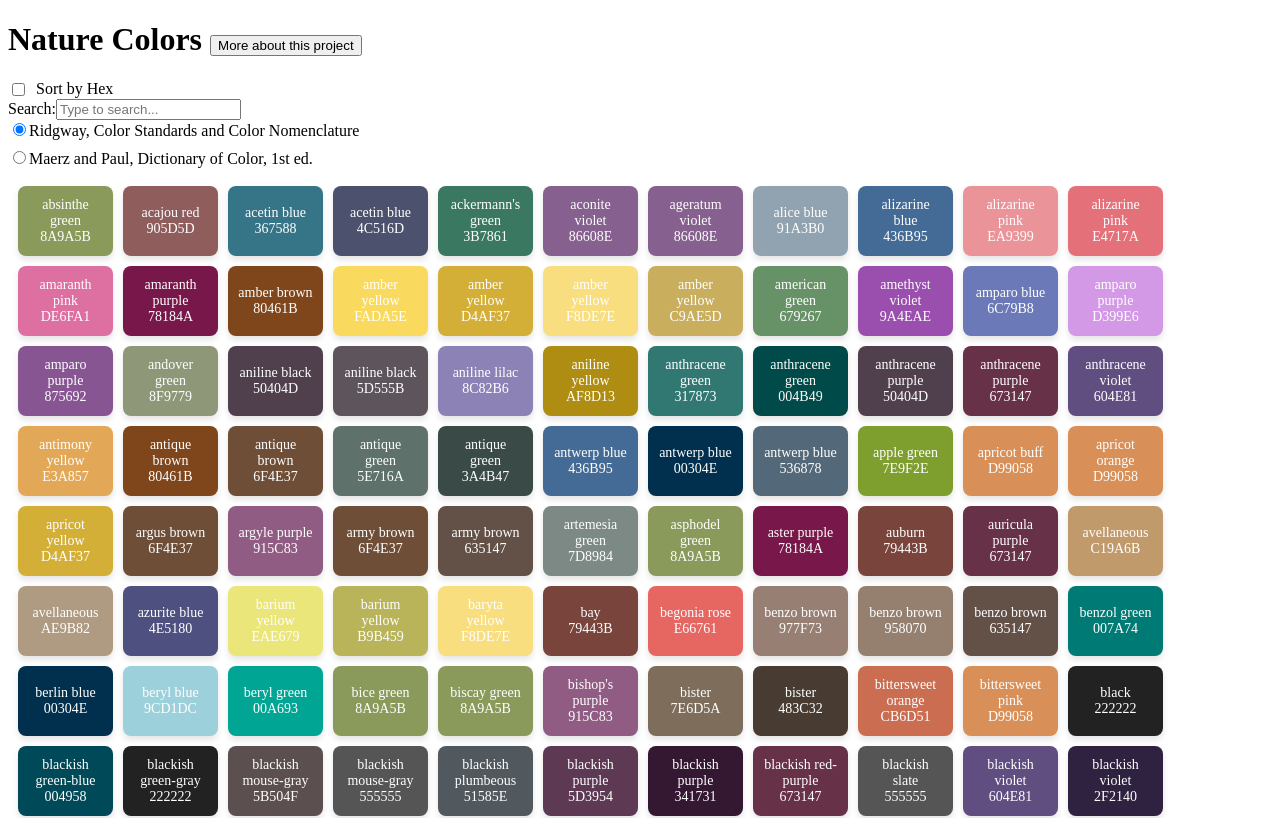
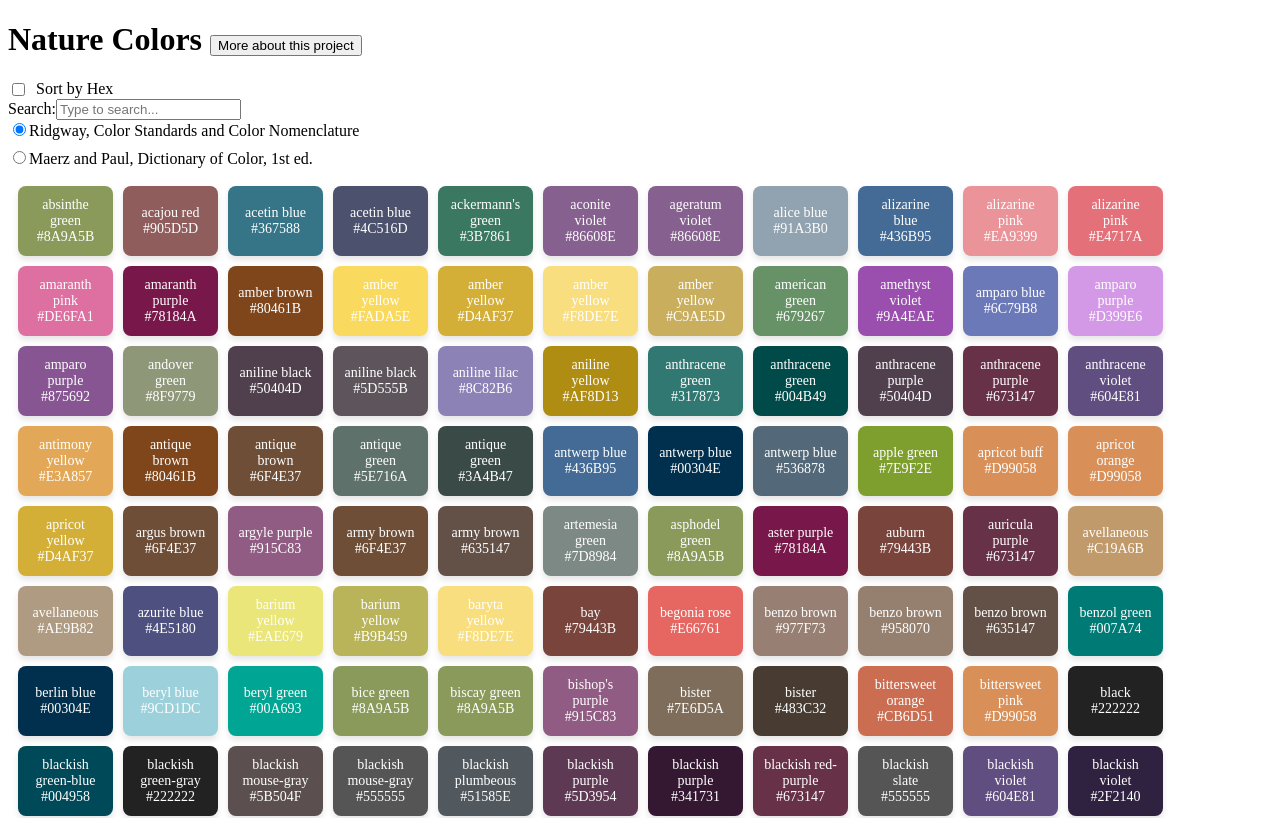
Before and after one commit to thefungiz/nature-colors, a React (Vite) app: page / in a window 1280 px wide. Shown: the top 818 px of the page. Built offline with nearby package versions, Linux system fonts and the light colour scheme.

Commit message:
update hex display

```diff
--- a/src/components/ColorBox.tsx
+++ b/src/components/ColorBox.tsx
@@ -22,7 +22,7 @@ const ColorBox: React.FC<SimpleRow> = ({ name, hex }) => {
       }}
     >
       <div>{name}</div>
-      <div>{`${hex}`}</div>
+      <div>{`#${hex}`}</div>
     </div>
   );
 };
```
